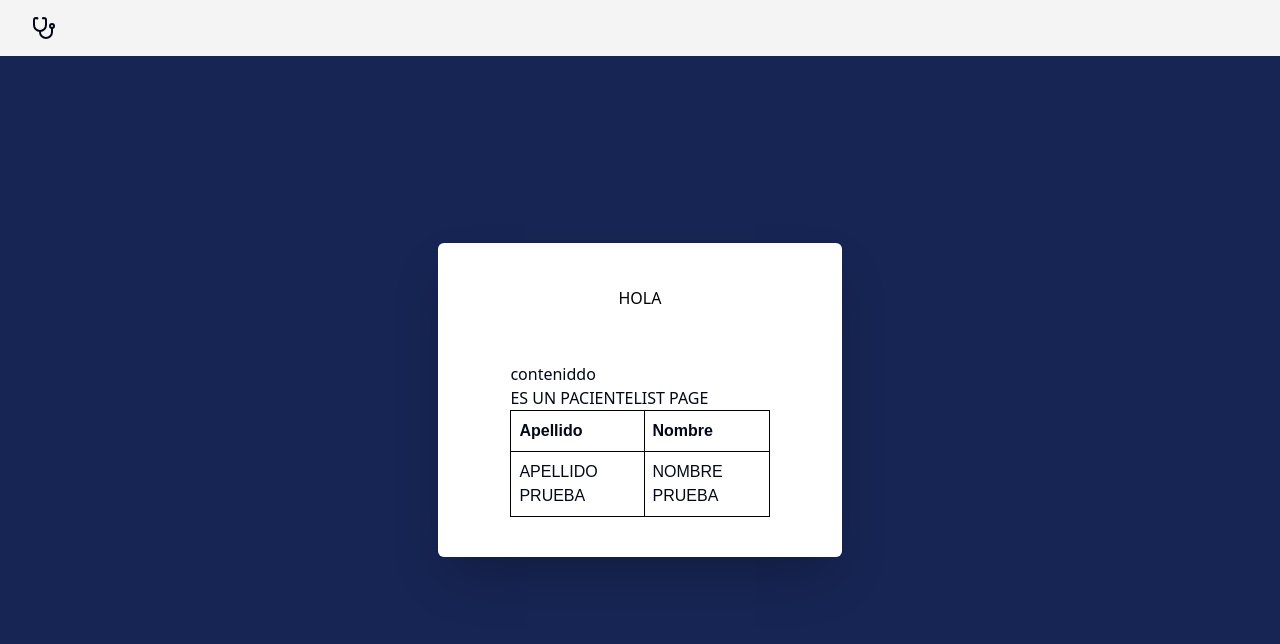
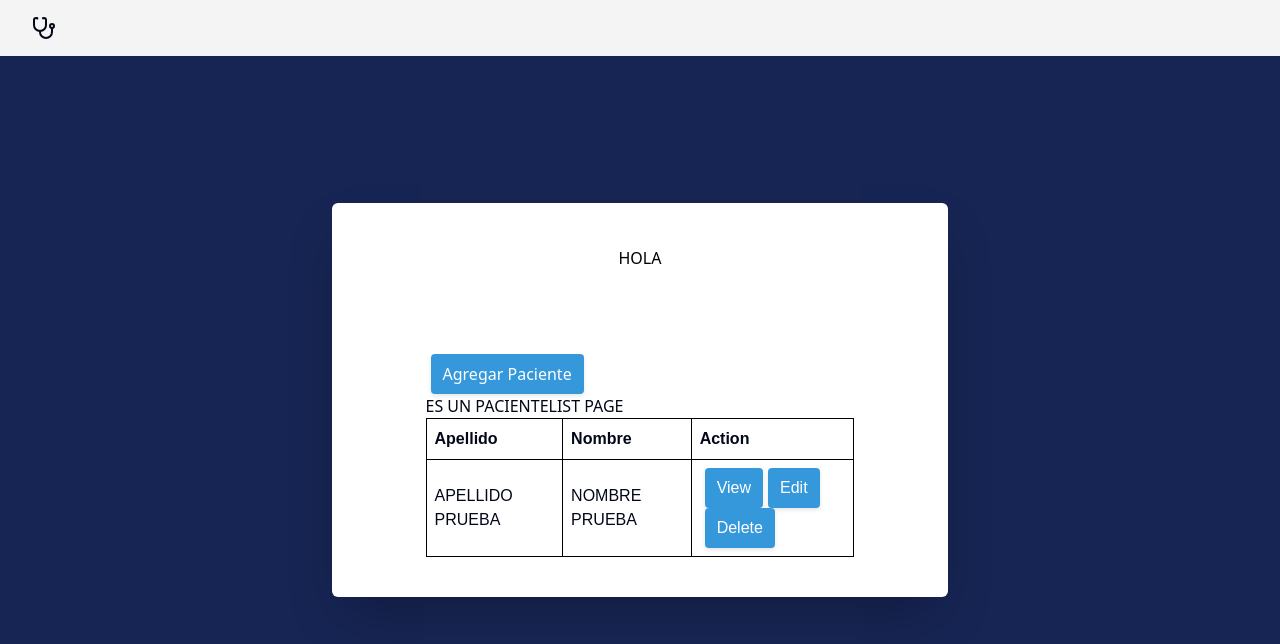
Before and after one commit to agustinpiperno/TDL, a Next.js app in the folder sistema-interno-hospitales/: page /pacientes in a window 1280 px wide. Shown: the top 644 px of the page. Built offline with nearby package versions, Linux system fonts and the light colour scheme.

Commit message:
Add Pacientes

```diff
--- a/sistema-interno-hospitales/src/components/form/PacientesForm.tsx
+++ b/sistema-interno-hospitales/src/components/form/PacientesForm.tsx
@@ -1,13 +1,28 @@
 "use client";
 import { useState } from "react";
-import { IPaciente, dummyPacienteList } from "../ui/Paciente.type";
+import { IPaciente, PageEnum, dummyPacienteList } from "../ui/Paciente.type";
 import PacienteList from "../ui/PacienteList";
+import AddPaciente from "../ui/AddPaciente";
 
 const PacientesForm = () => {
     // return <div>HOLA</div>
     const [pacienteList, setPacienteList] = useState(
         dummyPacienteList as IPaciente[]
     );
+
+    const [shownPage, setShownPage] = useState(PageEnum.list);
+
+    const onAddPacienteClickHnd = () => {
+        setShownPage(PageEnum.add)
+    };
+
+    const showListPage = () =>{
+        setShownPage(PageEnum.list)
+    };
+
+    const addPaciente = (data: IPaciente) =>{
+        setPacienteList([...pacienteList, data])
+    };
 
     return (
         <>
@@ -18,10 +33,15 @@ const PacientesForm = () => {
         </article>
 
         <section className="section-content">
-            <div>
-                conteniddo
-                <PacienteList list={pacienteList}/>
-            </div>
+
+            {shownPage === PageEnum.list && (
+                <>
+                    <input type="button" value="Agregar Paciente" className="styledButton" onClick={onAddPacienteClickHnd}/>
+                    <PacienteList list={pacienteList}/>
+                </>
+            )}
+
+            {shownPage === PageEnum.add && <AddPaciente onBackBtnClickHnd={showListPage} onsubmitClickHnd={addPaciente}/>}
         </section>
         </>
     );
--- /dev/null
+++ b/sistema-interno-hospitales/src/components/ui/AddPaciente.tsx
@@ -0,0 +1,66 @@
+import { useState } from "react";
+import { IPaciente } from "./Paciente.type";
+
+type Props = {
+    onBackBtnClickHnd: () => void;
+    onsubmitClickHnd: (data: IPaciente) => void
+};
+
+const AddPaciente = (props: Props) => {
+
+    const [apellido, setApellido] = useState("");
+    const [nombre, setNombre] = useState("");
+
+    const { onBackBtnClickHnd,  onsubmitClickHnd} = props;
+
+    const onApellidoChangeHnd = (e: any) => {
+        setApellido(e.target.value)
+    };
+
+    const onNombreChangeHnd = (e: any) => {
+        setNombre(e.target.value)
+    };
+
+    const onsubmitBtnClickHnd = (e: any) =>{
+        //ACA ESCRIBIR VALIDACIONES
+        e.preventDefault();
+        const data: IPaciente = {
+            idPaciente: new Date().toJSON().toString(),
+            apellido: apellido,
+            nombre: nombre,
+            tipoDocumento: "",
+            documento: 0,
+            direccion: "",
+            telefono: "",
+            ocupacion: "",
+            idPrepaga: ""
+        }
+
+        onsubmitClickHnd(data);
+        onBackBtnClickHnd();
+    };
+
+    return (
+        <div className="form-container">
+            <div>
+                <h3>Agregar Paciente</h3>
+            </div>
+            <form onSubmit={onsubmitBtnClickHnd}>
+                <div>
+                    <label>Apellido: </label>
+                    <input type="text" value={apellido} onChange={onApellidoChangeHnd} />
+                </div>
+                <div>
+                    <label>Nombre: </label>
+                    <input type="text" value={nombre} onChange={onNombreChangeHnd}/>
+                </div>
+                <div>
+                    <input type="button" value="Back" onClick={onBackBtnClickHnd} />
+                    <input type="submit" value="Agregar Paciente" />
+                </div>
+            </form>
+        </div>
+    );
+};
+
+export default AddPaciente;
--- a/sistema-interno-hospitales/src/components/ui/Paciente.type.ts
+++ b/sistema-interno-hospitales/src/components/ui/Paciente.type.ts
@@ -23,3 +23,8 @@ export const dummyPacienteList : IPaciente[] = [
         idPrepaga: "ID PREPAGA PRUEBA",
     },
 ]
+
+export enum PageEnum {
+    list,
+    add,
+}
--- a/sistema-interno-hospitales/src/components/ui/PacienteList.tsx
+++ b/sistema-interno-hospitales/src/components/ui/PacienteList.tsx
@@ -12,6 +12,7 @@ type Props = {
 //         <tr>
 //             <th>Apellido</th>
 //             <th>Nombre</th>
+//                 <th>Action</th>
 //         </tr>
 //         {list.map((paciente) => {
 //             // console.log(paciente);
@@ -20,6 +21,13 @@ type Props = {
 //                 <tr key={paciente.idPaciente}>
 //                     <td>{`${paciente.apellido}`}</td>
 //                     <td>{`${paciente.nombre}`}</td>
+//                         <td>
+//                         <div>
+//                             <input type="button" value="View"/>
+//                             <input type="button" value="Edit"/>
+//                             <input type="button" value="Delete"/>
+//                         </div>
+//                         </td>
 //                 </tr>
 //             )
 //         })}
@@ -40,6 +48,7 @@ const PacienteList = (props: Props) => {
                     <tr>
                         <th>Apellido</th>
                         <th>Nombre</th>
+                        <th>Action</th>
                     </tr>
                 </thead>
                 <tbody>
@@ -47,6 +56,13 @@ const PacienteList = (props: Props) => {
                         <tr key={paciente.idPaciente}>
                             <td>{`${paciente.apellido}`}</td>
                             <td>{`${paciente.nombre}`}</td>
+                            <td>
+                                <div>
+                                    <input type="button" value="View" className="styledButton"/>
+                                    <input type="button" value="Edit" className="styledButton"/>
+                                    <input type="button" value="Delete" className="styledButton"/>
+                                </div>
+                            </td>
                         </tr>
                     ))}
                 </tbody>
--- a/sistema-interno-hospitales/src/styles/globals.css
+++ b/sistema-interno-hospitales/src/styles/globals.css
@@ -111,3 +111,32 @@ td, th {
 tr:nth-child(even){
   background-color: #dddddd;
 }
+
+.styledButton {
+  padding: 8px 12px;
+  font-size: 16px;
+  background-color: #3498db;
+  color: white;
+  border: none;
+  border-radius: 4px;
+  cursor: pointer;
+  box-shadow: 0 2px 4px rgba(0, 0, 0, 0.1);
+  /* Otros estilos que desees agregar */
+}
+
+.form-container {
+  text-align: center;
+}
+
+input[type="text"] {
+  height: 20px;
+  padding-left: 15px;
+  margin: 5px;
+}
+
+input[type="button"],
+input[type="submit"] {
+  height: 40px;
+  margin-left: 5px;
+  background-color: #3498db;
+}
```
